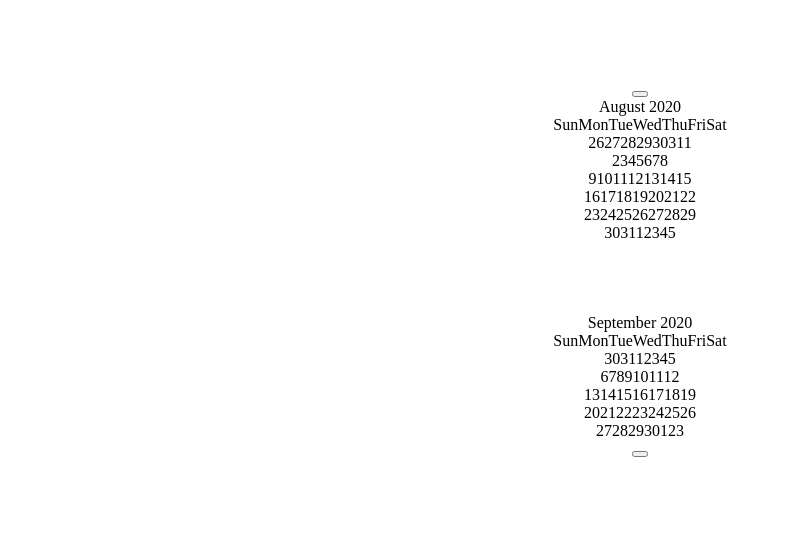
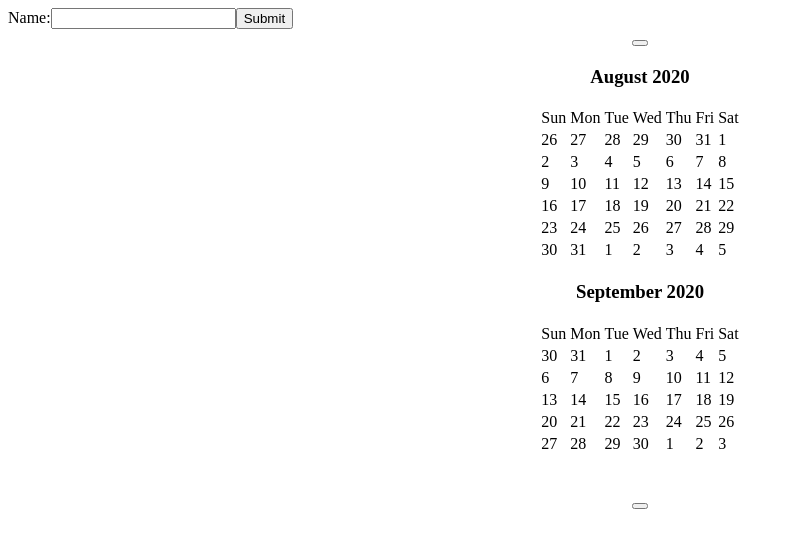
Before and after one commit to ladies-room/react-hotel-booking-calendar, a React app: page / in a window 1280 px wide. Shown: the top 548 px of the page, without its empty margins (0-792 px from the left). Built offline with nearby package versions, Linux system fonts and the light colour scheme; the HTML template or start-up script is replaced by a standard one.

Commit message:
state working for date range

```diff
--- a/client/src/components/App.jsx
+++ b/client/src/components/App.jsx
@@ -1,13 +1,77 @@
 import React from 'react';
 import moment from 'moment';
 import Calendars from './Calendars.jsx';
+import Form from './Form.jsx';
 import styled from 'styled-components';
 
 class App extends React.Component {
+  constructor(props) {
+    super(props);
+    this.state = {
+      month: moment(),
+      firstMonth: moment(),
+      secondMonth: moment().add(1, 'month'),
+      selected: moment().startOf('day'),
+      dateRange: [],
+      checkin: undefined,
+      checkout: undefined,
+    }
+    this.getPreviousMonths = this.getPreviousMonths.bind(this);
+    this.getNextMonths = this.getNextMonths.bind(this);
+    this.selectDates = this.selectDates.bind(this);
+    this.clearDateRange = this.clearDateRange.bind(this);
+    this.showDates = this.showDates.bind(this);
+  }
+  getPreviousMonths() {
+    this.setState({
+      firstMonth: this.state.firstMonth.subtract(1, 'month'),
+      secondMonth: this.state.secondMonth.subtract(1, 'month')
+    })
+  }
+  getNextMonths() {
+    this.setState({
+      firstMonth: this.state.firstMonth.add(1, 'month'),
+      secondMonth: this.state.secondMonth.add(1, 'month')
+    })
+  }
+  selectDates(date) {
+    console.log(typeof date)
+    // if dateRange < 2:
+    if (this.state.dateRange.length < 2) {
+      this.setState({
+        dateRange: [...this.state.dateRange, date]
+      })
+    }
+    // if dateRange > 2:
+    if (this.state.dateRange.length === 2 || this.state.dateRange.length > 2) {
+      this.clearDateRange()
+    }
+  }
+
+  clearDateRange() {
+    this.setState({
+      dateRange: []
+    })
+  }
+  showDates() {
+    console.log(this.state.dateRange)
+  }
   render() {
     return (
       <div>
-        <Calendars />
+        <Form />
+        <Calendars
+          // STATES:
+          month={this.state.month}
+          firstMonth={this.state.firstMonth}
+          secondMonth={this.state.secondMonth}
+          checkin={this.state.checkin}
+          checkout={this.state.checkout}
+          // FUNCTIONS:
+          getPreviousMonths={this.getPreviousMonths}
+          getNextMonths={this.getNextMonths}
+          selectDates={this.selectDates}
+        />
       </div>
     )
   }
--- a/client/src/components/Calendars.jsx
+++ b/client/src/components/Calendars.jsx
@@ -1,124 +1,120 @@
 import React from 'react';
 import Week from './Week';
 import DayNames from './DayNames';
-
+import Form from './Form';
 import moment from 'moment';
 import styled from 'styled-components';
 
 class Calendar extends React.Component {
   constructor(props) {
     super(props);
+    this.state = {}
+    this.firstMonthLabel = this.firstMonthLabel.bind(this);
+    this.secondMonthLabel = this.secondMonthLabel.bind(this);
+    this.getWeeks = this.getWeeks.bind(this)
+    this.getSecondWeeks = this.getSecondWeeks.bind(this)
+  }
+  firstMonthLabel() {
+    var firstMonth = this.props.firstMonth
+    return <h3>{firstMonth.format("MMMM YYYY")}</h3>
+  }
+  secondMonthLabel() {
+    var secondMonth = this.props.secondMonth
+    // .add(1, 'month')
+    return <h3>{secondMonth.format("MMMM YYYY")}</h3>
+  }
+  getWeeks() {
+    // difference between getWeeks & getSecondWeeks is the month;
+    // this.props.firstMonth
+    var firstSunday = this.props.firstMonth.clone().startOf("month").add("w" - 1).day("Sunday");
+    var weeks = [];
+    var done = false;
+    var count = 0;
+    var monthIndex = firstSunday.month();
 
-    this.state = {
-      month: moment(),
-      selected: moment().startOf('day')
-    };
+    // whileloop;
+    while (!done) {
+      // pushing every first sunday of the week;
+      weeks.push(
+        <Week
+          // PROPS
+          key={firstSunday}
+          date={firstSunday.clone()}
+          month={this.props.month}
+          checkin={this.props.checkin}
+          checkout={this.props.checkout}
+          // FUNCTIONS:
+          selectDates={this.props.selectDates}
+        // STATES:
+        // select={(day) => this.select(day)}
+        // selected={this.state.selected}
+        />
+      );
+      firstSunday.add(1, 'w');
+      done = count++ > 2 && monthIndex !== firstSunday.month();
+      monthIndex = firstSunday.month();
+    }
+    return weeks;
+  }
+  getSecondWeeks() {
+    // difference between getWeeks & getSecondWeeks is the month;
+    // this.props.secondMonth
+    var firstSunday = this.props.secondMonth.clone().startOf("month").add("w" - 1).day("Sunday");
+    var weeks = [];
+    var done = false;
+    var count = 0;
+    var monthIndex = firstSunday.month();
 
-    this.previous = this.previous.bind(this);
-    this.next = this.next.bind(this);
+    // whileloop;
+    while (!done) {
+      // pushing every first sunday of the week;
+      weeks.push(
+        <Week
+          key={firstSunday}
+          date={firstSunday.clone()}
+          month={this.props.month}
+          selectDates={this.props.selectDates}
+        // select={(day) => this.select(day)}
+        // selected={this.state.selected}
+        />
+      );
+      firstSunday.add(1, 'w');
+      done = count++ > 2 && monthIndex !== firstSunday.month();
+      monthIndex = firstSunday.month();
+    }
+    return weeks;
   }
-
-  previous() {
-    const {
-      month,
-    } = this.state;
-
-    this.setState({
-      month: month.subtract(1, 'month'),
-    });
-  }
-
-  next() {
-    const {
-      month,
-    } = this.state;
-
-    this.setState({
-      month: month.add(1, 'month'),
-    });
-  }
-
-  select(day) {
-    this.setState({
-      selected: day.date,
-      month: day.date.clone(),
-    });
-  }
-
-  renderWeeks() {
-    let weeks = [];
-    let done = false;
-    let date = this.state.month.clone().startOf("month").add("w" - 1).day("Sunday");
-    let count = 0;
-    let monthIndex = date.month();
-
-    const {
-      selected,
-      month,
-    } = this.state;
-
-    while (!done) {
-      weeks.push(
-        <Week key={date}
-          date={date.clone()}
-          month={month}
-          select={(day) => this.select(day)}
-          selected={selected} />
-      );
-
-      date.add(1, "w");
-
-      done = count++ > 2 && monthIndex !== date.month();
-      monthIndex = date.month();
-    }
-
-    return weeks;
-  };
-
-  renderThisMonthLabel() {
-    const {
-      month,
-    } = this.state;
-    return <span className="month-label">{month.format("MMMM YYYY")}</span>;
-  }
-  renderNextMonthLabel() {
-    const {
-      month,
-    } = this.state;
-    var nextMonth = month.add(1, 'month')
-    return <span className="month-label">{month.format("MMMM YYYY")}</span>;
-  }
-
   render() {
     return (
       <center>
-        <br /><br /><br /><br />
-        {/* first calendar */}
-        <button className="arrow fa fa-angle-left" onClick={this.previous} />
-        <section className="calendar">
-          <header className="header">
-            <div className="month-display row">
-              {this.renderThisMonthLabel()}
-            </div>
-            <DayNames />
-          </header>
-          {this.renderWeeks()}
-        </section>
-        <br /><br /><br /><br />
-        {/* second calendar */}
-        <section className="calendar">
-          <header className="header">
-            <div className="month-display row">
-              {this.renderNextMonthLabel()}
-            </div>
-            <DayNames />
-          </header>
-          {this.renderWeeks()}
-        </section>
-        <button className="arrow fa fa-angle-right" onClick={this.next} />
-      </center>
-    );
+        <button onClick={this.props.getPreviousMonths}></button>
+        {/* <br /><br /> */}
+        <div>
+          <table>
+            <caption>{this.firstMonthLabel()}</caption>
+            <thead><DayNames /></thead>
+            <tbody>
+              {this.getWeeks()}
+            </tbody>
+          </table>
+        </div>
+        {/* <br /><br /> */}
+        <div>
+          <table>
+            <caption>{this.secondMonthLabel()}</caption>
+            <thead><DayNames /></thead>
+            <tbody>
+              {this.getSecondWeeks()}
+            </tbody>
+          </table>
+        </div>
+        <br /><br />
+        <button onClick={this.props.getNextMonths}></button>
+      </center >
+    )
   }
 }
 
+
+
 export default Calendar;
--- a/client/src/components/Day.jsx
+++ b/client/src/components/Day.jsx
@@ -3,6 +3,15 @@ import moment from 'moment';
 import styled from 'styled-components';
 
 class Day extends React.Component {
+  constructor(props) {
+    super(props)
+    this.pushDates = this.pushDates.bind(this);
+  }
+  pushDates(e) {
+    // call this.props.selectDates(e.date)
+    event.preventDefault();
+    this.props.selectDates(e.date._d)
+  }
   render() {
     const {
       day,
@@ -12,15 +21,18 @@ class Day extends React.Component {
         isToday,
         number
       },
-      select,
-      selected
+      selectDates, checkin, checkout
     } = this.props;
 
+
     return (
-      <span
+      <td
         key={date.toString()}
-        className={"day" + (isToday ? " today" : "") + (isCurrentMonth ? "" : " different-month") + (date.isSame(selected) ? " selected" : "")}
-        onClick={() => select(day)}>{number}</span>
+        // onClick={() => select(day)}
+        onClick={() => this.pushDates(day)}
+      >
+        {number}
+      </td>
     );
   }
 }
--- a/client/src/components/DayNames.jsx
+++ b/client/src/components/DayNames.jsx
@@ -3,15 +3,15 @@ import React from 'react';
 class DayNames extends React.Component {
   render() {
     return (
-      <div className="row day-names">
-        <span className="day">Sun</span>
-        <span className="day">Mon</span>
-        <span className="day">Tue</span>
-        <span className="day">Wed</span>
-        <span className="day">Thu</span>
-        <span className="day">Fri</span>
-        <span className="day">Sat</span>
-      </div>
+      <tr className="row day-names">
+        <td className="day">Sun</td>
+        <td className="day">Mon</td>
+        <td className="day">Tue</td>
+        <td className="day">Wed</td>
+        <td className="day">Thu</td>
+        <td className="day">Fri</td>
+        <td className="day">Sat</td>
+      </tr>
     );
   }
 }
--- /dev/null
+++ b/client/src/components/Form.jsx
@@ -0,0 +1,35 @@
+import React from 'react';
+
+class Form extends React.Component {
+  constructor(props) {
+    super(props);
+    this.state = { value: '' };
+
+    this.handleChange = this.handleChange.bind(this);
+    this.handleSubmit = this.handleSubmit.bind(this);
+  }
+
+  handleChange(event) {
+    this.setState({ value: event.target.value });
+  }
+
+  handleSubmit(event) {
+    alert('A name was submitted: ' + this.state.value);
+    event.preventDefault();
+  }
+
+  render() {
+    return (
+      <form onSubmit={this.handleSubmit}>
+        <label>
+          Name:
+          <input type="text" value={this.state.value} onChange={this.handleChange} />
+        </label>
+        <input type="submit" value="Submit" />
+      </form>
+    );
+  }
+}
+
+
+export default Form;
--- a/client/src/components/Week.jsx
+++ b/client/src/components/Week.jsx
@@ -10,7 +10,7 @@ class Week extends React.Component {
     let days = [];
     let { date } = this.props;
 
-    const { month, selected, select } = this.props;
+    const { month, } = this.props;
 
     for (var i = 0; i < 7; i++) {
       let day = {
@@ -22,10 +22,16 @@ class Week extends React.Component {
       };
       days.push(
         <Day
+          // STATE & PROPS:
           key={day.number}
           day={day}
-          selected={selected}
-          select={select} />
+          checkin={this.props.checkin}
+          checkout={this.props.checkout}
+          // FUNCTION:
+          selectDates={this.props.selectDates}
+
+        // select={select}
+        />
       );
 
       date = date.clone();
@@ -33,9 +39,9 @@ class Week extends React.Component {
     }
 
     return (
-      <div className="row week" key={days[0]}>
+      <tr className="row week" key={days[0]}>
         {days}
-      </div>
+      </tr>
     );
   }
 }
```
Also changed, not shown: 1 other file (tests, documents, lock files or other folders).
